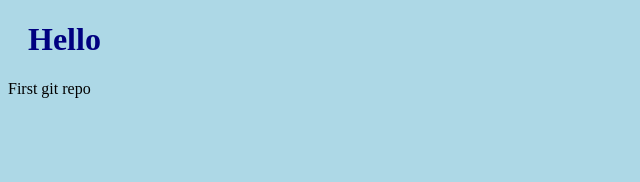
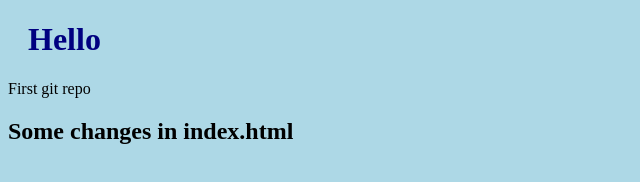
Before and after one commit to anjali26sharma/git-test, a plain HTML site: page index.html in a window 1280 px wide. Shown: the whole page, without its empty margins (0-640 px from the left). Drawn offline with Linux system fonts and the light colour scheme.

Commit message:
Updated index.html with a new line

```diff
--- a/index.html
+++ b/index.html
@@ -11,5 +11,6 @@
     <body>
         <h1> Hello </h1>
         <p> First git repo </p>
+        <h2> Some changes in index.html </h2>
     </body>
 </html>
```
